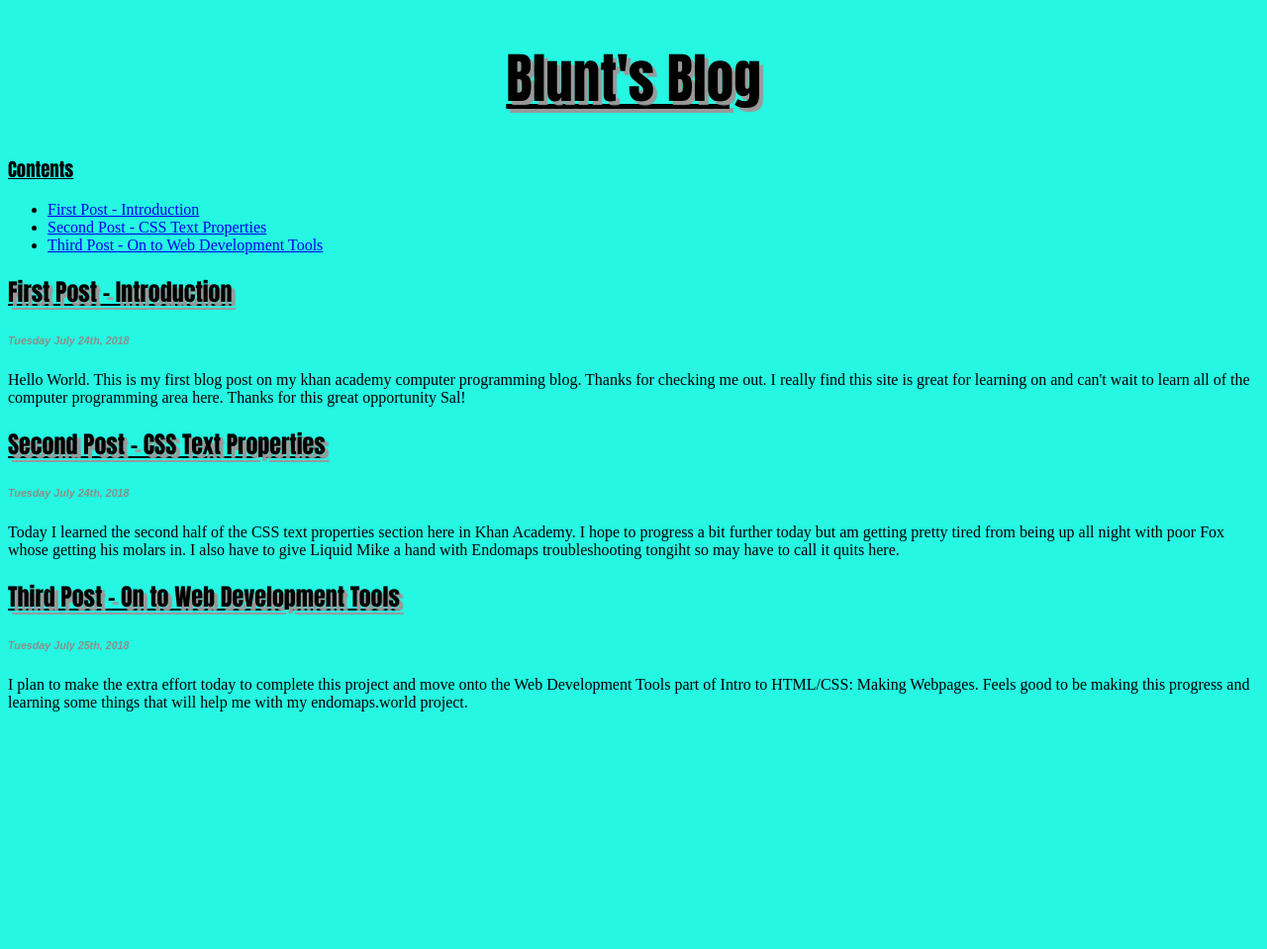
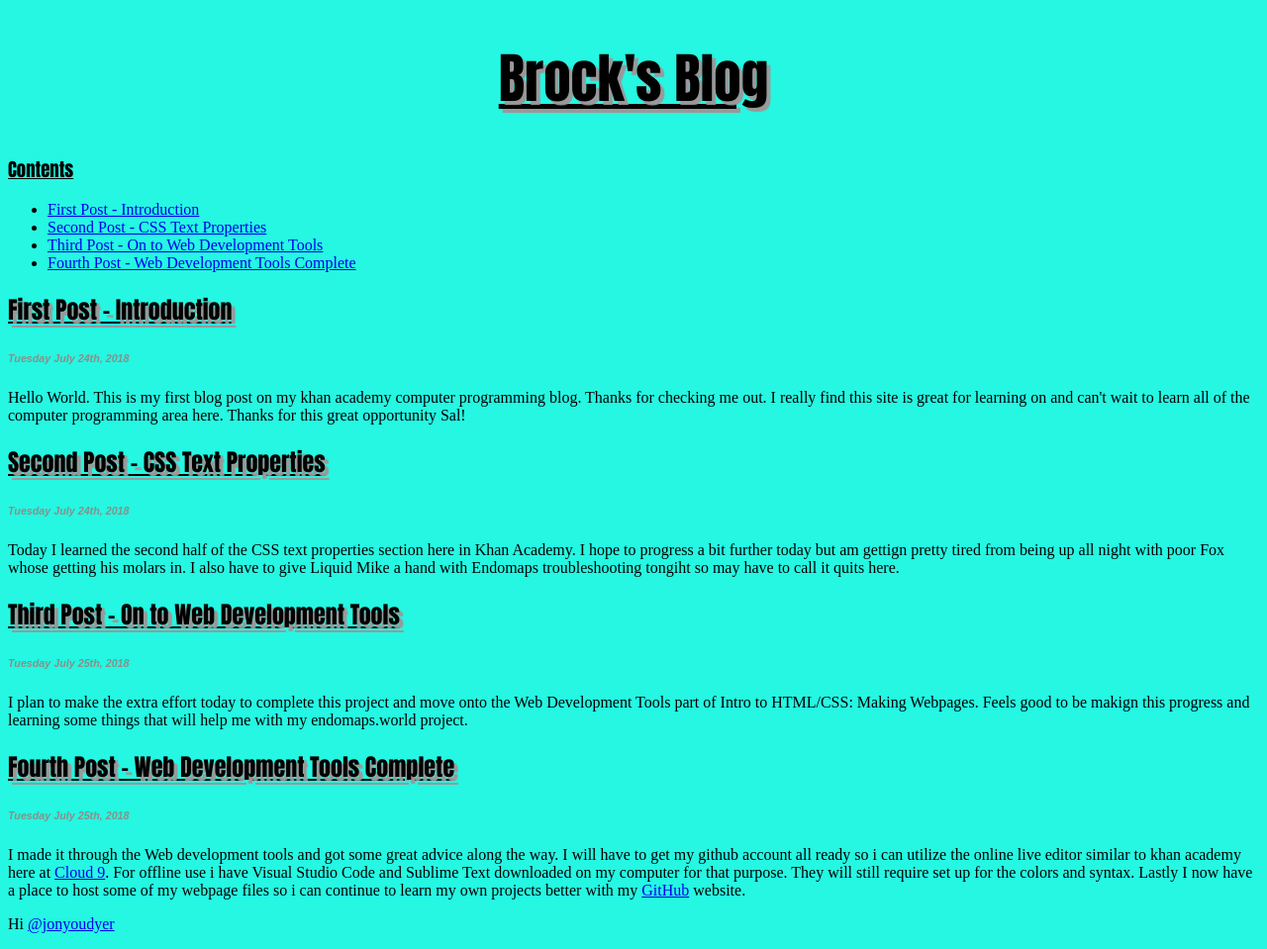
Before and after one commit to bluntsmasha420/bluntsmasha420.github.io, a plain HTML site: page index.html in a window 1280 px wide. Shown: the whole page at 99% size. Before the commit the page ends 800 px from the top, so only its background shows below. Drawn offline with Linux system fonts and the light colour scheme.

Commit message:
Update index.html

```diff
--- a/index.html
+++ b/index.html
@@ -34,13 +34,14 @@
     </head>
     <body>
 
-        <h1 class="title"><center>Blunt's Blog</center></h1>
+        <h1 class="title"><center>Brock's Blog</center></h1>
 
         <h3>Contents</h3>
         <ul id="contents">
             <li><a href="#intro">First Post - Introduction</a></li>
             <li><a href="#cssText">Second Post - CSS Text Properties</a></li>
             <li><a href="#webDevTools">Third Post - On to Web Development Tools</a></li>
+            <li><a href="#webDevToolsComp">Fourth Post - Web Development Tools Complete</a></li>
         </ul>
 
         <h2 id="intro" class="title">First Post - Introduction</h2>
@@ -51,11 +52,17 @@
         <h2 id="cssText" class="title">Second Post - CSS Text Properties</h2>
         <h6>Tuesday July 24th, 2018</h6>
 
-        <p>Today I learned the second half of the CSS text properties section here in Khan Academy. I hope to progress a bit further today but am getting pretty tired from being up all night with poor Fox whose getting his molars in. I also have to give Liquid Mike a hand with Endomaps troubleshooting tongiht so may have to call it quits here. </p>
+        <p>Today I learned the second half of the CSS text properties section here in Khan Academy. I hope to progress a bit further today but am gettign pretty tired from being up all night with poor Fox whose getting his molars in. I also have to give Liquid Mike a hand with Endomaps troubleshooting tongiht so may have to call it quits here. </p>
 
         <h2 id="webDevTools" class="title">Third Post - On to Web Development Tools</h2>
         <h6>Tuesday July 25th, 2018</h6>
 
-        <p>I plan to make the extra effort today to complete this project and move onto the Web Development Tools part of Intro to HTML/CSS: Making Webpages. Feels good to be making this progress and learning some things that will help me with my endomaps.world project.</p>
+        <p>I plan to make the extra effort today to complete this project and move onto the Web Development Tools part of Intro to HTML/CSS: Making Webpages. Feels good to be makign this progress and learning some things that will help me with my endomaps.world project.</p>
+
+        <h2 id="webDevToolsComp" class="title">Fourth Post - Web Development Tools Complete</h2>
+        <h6>Tuesday July 25th, 2018</h6>
+
+        <p>I made it through the Web development tools and got some great advice along the way. I will have to get my github account all ready so i can utilize the online live editor similar to khan academy here at <a href="http://ide.c9.io/">Cloud 9</a>. For offline use i have Visual Studio Code and Sublime Text downloaded on my computer for that purpose. They will still require set up for the colors and syntax. Lastly I now have a place to host some of my webpage files so i can continue to learn my own projects better with my <a href="http://github.com">GitHub</a> website. </p>
+        <p>Hi <a href="http://steemit.com/@jonyoudyer">@jonyoudyer</a>
     </body>
 </html>
```
